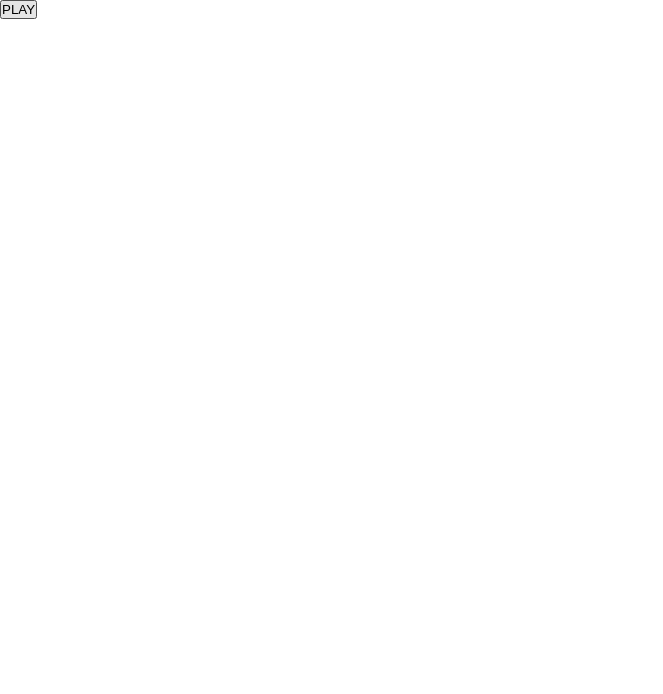
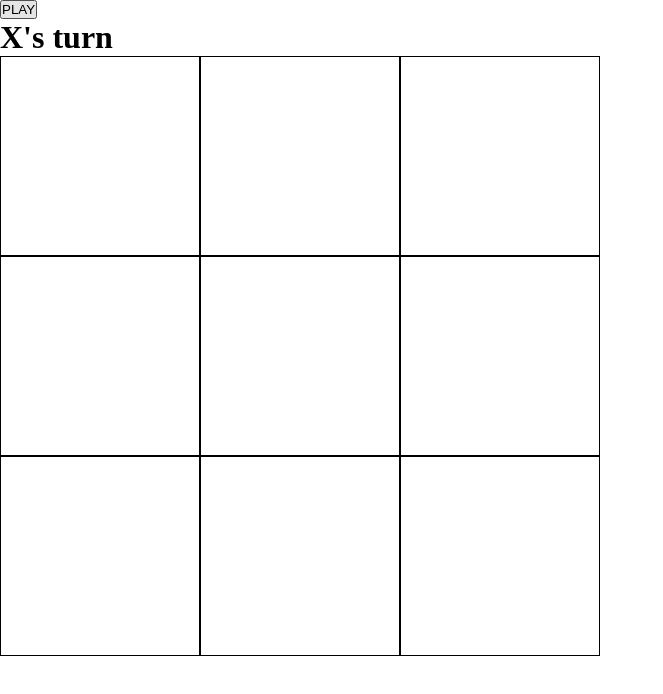
Before and after one commit to Gaurav-zero/tic-tac-toe, a plain HTML site: page index.html in a window 1280 px wide. Shown: the whole page, without its empty margins (0-663 px from the left). Drawn offline with Linux system fonts and the light colour scheme.

Commit message:
add divs to display the tic tac toe

```diff
--- a/index.html
+++ b/index.html
@@ -18,6 +18,22 @@
 
         <label for="player2Name">Enter player2 name:-</label>
         <input type="text" name="player2Name" id="player2Name">
+
+        <button class="playerNamesBtn" type="button">Submit</button>
     </form>
+
+    <h1>X's turn</h1>
+
+    <div class="container">
+        <div class="1"></div>
+        <div class="2"></div>
+        <div class="3"></div>
+        <div class="4"></div>
+        <div class="5"></div>
+        <div class="6"></div>
+        <div class="7"></div>
+        <div class="8"></div>
+        <div class="9"></div>
+    </div>
 </body>
 </html>
--- a/script.js
+++ b/script.js
@@ -8,6 +8,10 @@ const GameBoard= {
 
 const playButton= document.querySelector(".playButton");
 const form= document.querySelector("form");
+const nameBtn= document.querySelector("form>button");
+const display= document.querySelector(".arrayDisplay");
+const turnHeading=document.querySelector(".turnHeading");
+const cells= document.querySelectorAll(".container>div");
 
 
 function createPlayer(name, marker){
@@ -96,3 +100,11 @@ function playRound(){
 playButton.addEventListener("click", (e)=>{
     form.style.display="block";
 });
+
+nameBtn.addEventListener("click", (e) =>{
+    playRound();
+});
+
+cells.forEach((cell)=>{
+    cell.addEventListener("click", )
+});
--- a/styles.css
+++ b/styles.css
@@ -7,3 +7,15 @@
 form{
     display: none;
 }
+
+.container{
+    display: grid;
+    width: 600px;
+    height: 600px;
+    grid-template-columns: 1fr 1fr 1fr;
+    grid-template-rows: 1fr, 1fr,1fr;
+}
+
+.container>div{
+    border: 1px solid black;
+}
```
